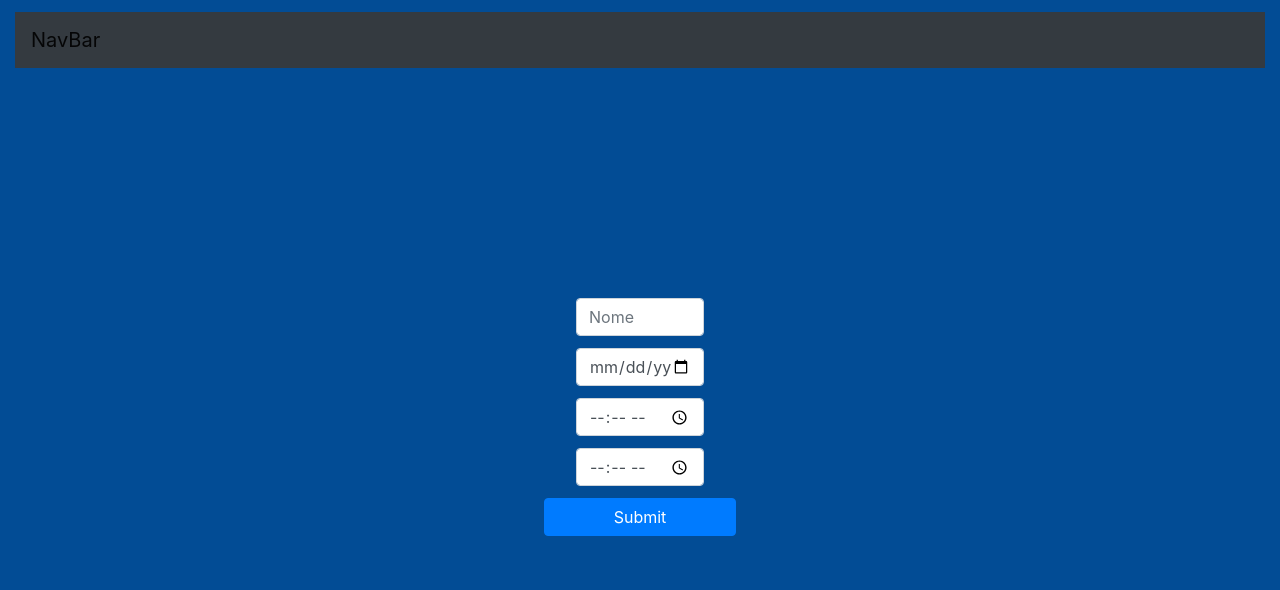
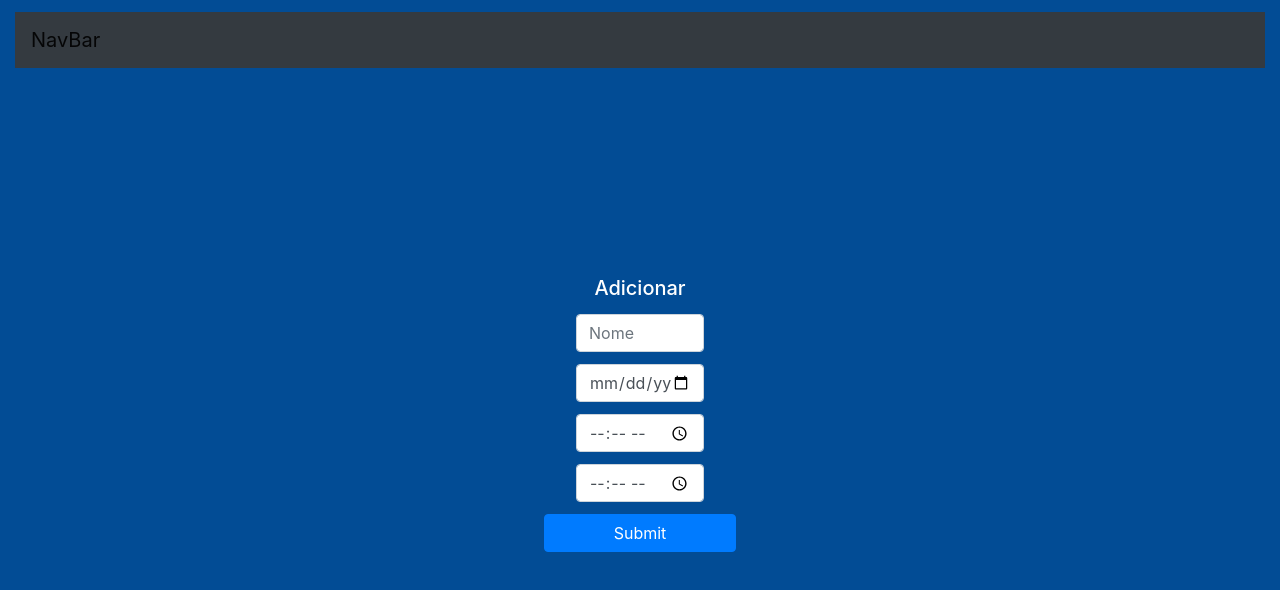
Before and after one commit to TheHumphrey/web_agendaway, a React (Create React App) app: page / in a window 1280 px wide. Shown: the top 590 px of the page. Built offline with nearby package versions, Linux system fonts and the light colour scheme.

Commit message:
Finalizando Adicionar

```diff
--- a/src/components/NewAgendamento/Agendamento/index.js
+++ b/src/components/NewAgendamento/Agendamento/index.js
@@ -9,6 +9,7 @@ const Agendamento = () => {
   const [data, setData] = useState();
   const [timeStart, setTimeStart] = useState();
   const [timeEnd, setTimeEnd] = useState();
+  const [isOk, setIsOk] = useState(false);
 
   useEffect(() => {
     console.log(data);
@@ -16,10 +17,17 @@ const Agendamento = () => {
 
   const handleSubmit = (event) => {
     event.preventDefault();
-    console.log(name, data, timeStart, timeEnd);
+    if (name && data && timeStart && timeEnd) {
+    } else {
+      setIsOk(true);
+    }
   };
   return (
     <Container>
+      <h5 style={{ color: "white" }}>Adicionar</h5>
+      {isOk ? (
+        <span style={{ color: "red", fontWeight: "600" }}>Falha</span>
+      ) : null}
       <FormControl
         aria-label="Default"
         aria-describedby="inputGroup-sizing-default"
@@ -51,6 +59,7 @@ const Agendamento = () => {
         onChange={(e) => setTimeEnd(e.target.value)}
         placeholder="Fim da reunião"
       />
+
       <Button variant="primary" type="submit" onClick={(e) => handleSubmit(e)}>
         Submit
       </Button>
```
Also changed, not shown: 1 other file (tests, documents, lock files or other folders).
